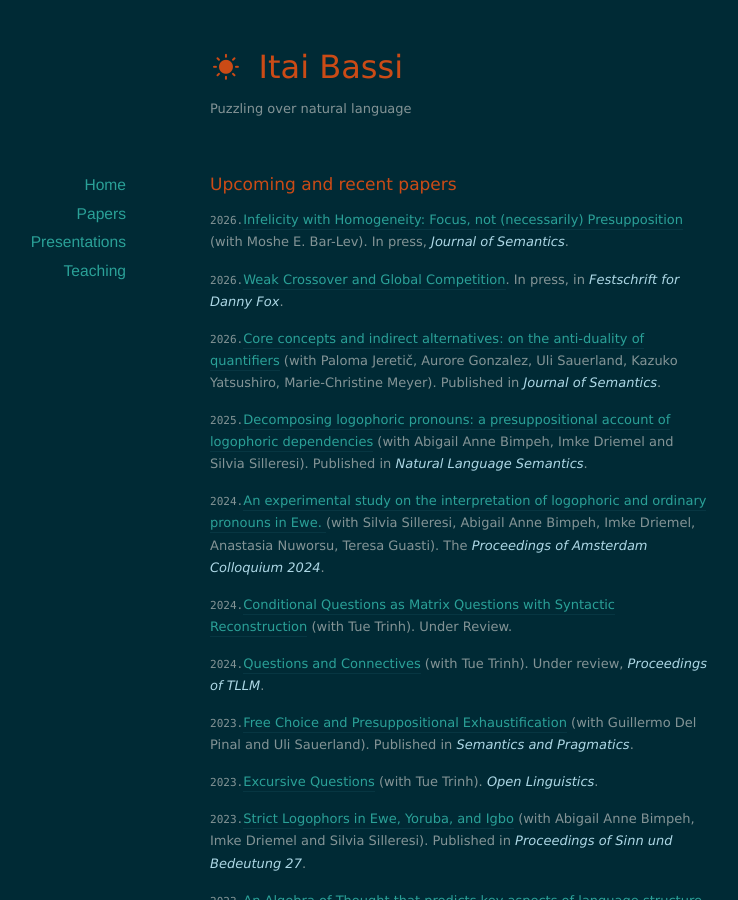
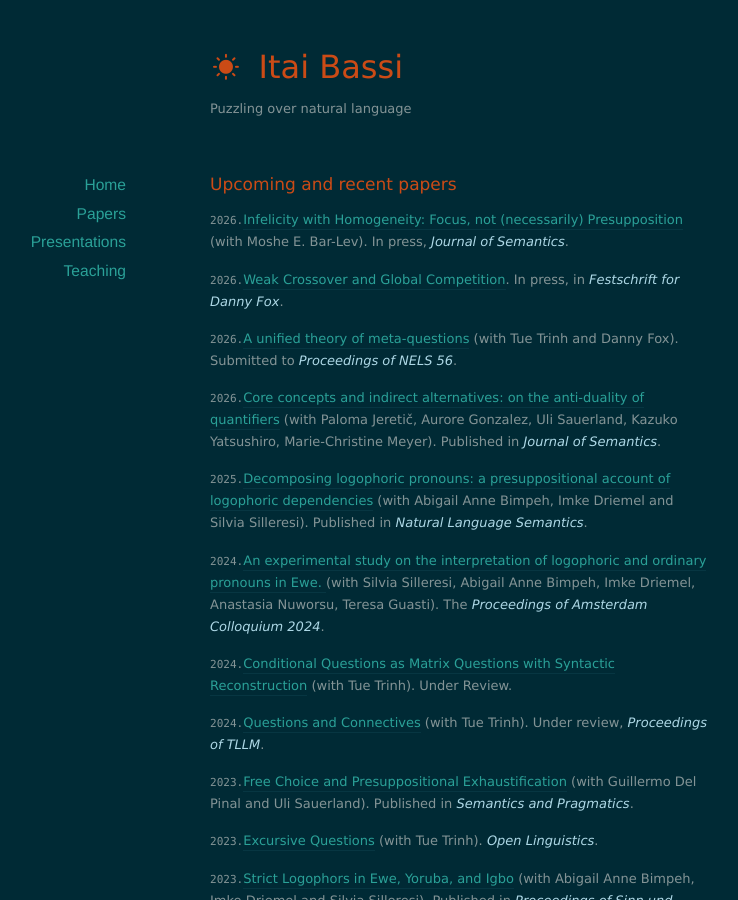
Before and after one commit to itaibassi/itaibassi.github.io, a Jekyll site: the page built from papers/index.markdown, in a window 1280 px wide and 900 px high. Shown: the whole window, without its empty margins (180-918 px from the left). Built offline with Jekyll 4.4.1, drawn with Linux system fonts in a browser that asks for light colours; nearby versions of some CDN libraries.

Commit message:
Update index.markdown

```diff
--- a/papers/index.markdown
+++ b/papers/index.markdown
@@ -10,8 +10,9 @@ title: Papers
 `2026.`[Infelicity with Homogeneity: Focus, not
 (necessarily) Presupposition](https://www.dropbox.com/scl/fi/8i4zyvql11gl0xgpn8z15/Homogeneity_JoS_paper_Bar-lev-Bassi2026.pdf?rlkey=b0wxljkj4ftb4395z6nscptx4&st=pmdwzpxg&dl=0) (with Moshe E. Bar-Lev). In press, *<font color="lightblue"> Journal of Semantics</font>*.
 
+`2026.`[Weak Crossover and Global Competition](https://www.dropbox.com/scl/fi/2k55v7gba1kcv5g3t00ly/Paper_for_Danny_s_Festschrift.pdf?rlkey=4g23xnfc8tb463ry2dwbe60h1&st=jrsna8z2&dl=0). In press, in *<font color="lightblue"> Festschrift for Danny Fox</font>*.
 
-`2026.`[Weak Crossover and Global Competition](https://www.dropbox.com/scl/fi/2k55v7gba1kcv5g3t00ly/Paper_for_Danny_s_Festschrift.pdf?rlkey=4g23xnfc8tb463ry2dwbe60h1&st=jrsna8z2&dl=0). In press, in *<font color="lightblue"> Festschrift for Danny Fox</font>*.
+`2026.`[A unified theory of meta-questions](https://ling.auf.net/lingbuzz/010050) (with Tue Trinh and Danny Fox). Submitted to *<font color="lightblue"> Proceedings of NELS 56</font>*.
 
 `2026.`[Core concepts and indirect alternatives: on the anti-duality of quantifiers](https://academic.oup.com/jos/article/43/1/17/8659473) (with Paloma Jeretič, Aurore Gonzalez, Uli Sauerland, Kazuko Yatsushiro, Marie-Christine Meyer). Published in *<font color="lightblue"> Journal of Semantics</font>*.
 
```
